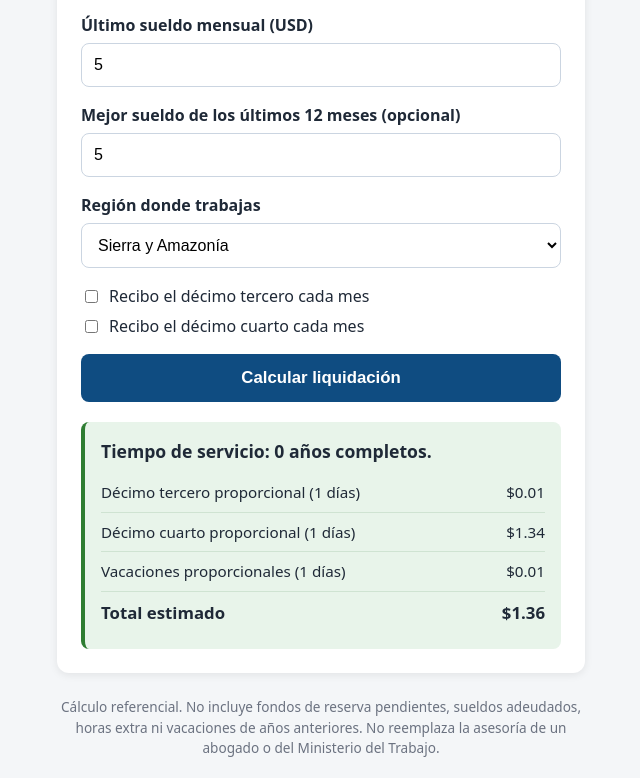
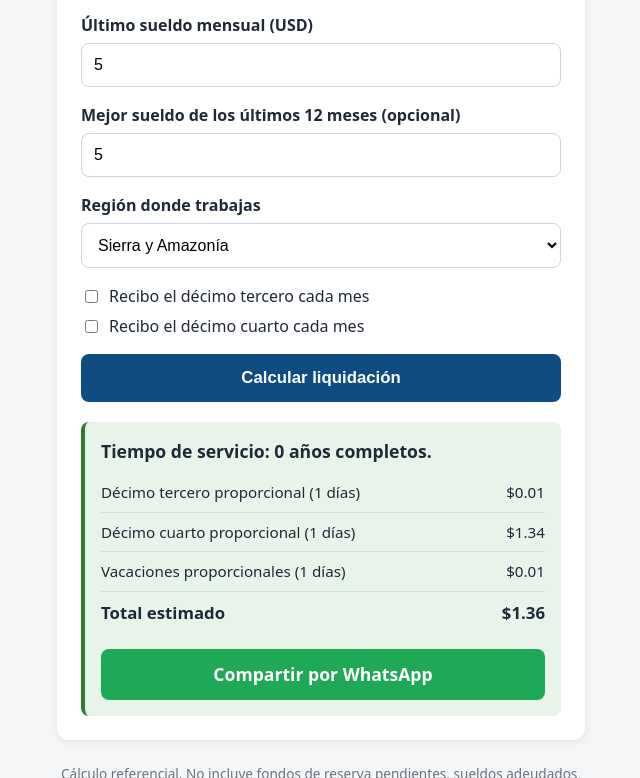
Before and after one commit to camiloalmeida230/calculadoras-ecuador, a plain HTML site: page liquidacion/index.html in a window 1280 px wide. Both pictures are taken after typing "2020-01-15", "2020-01-15", "5", "5" into the empty fields and a click on the button "Calcular liquidación". Shown: the part 528-1306 px from the top of the page, without its empty margins (319-959 px from the left). Drawn offline with Linux system fonts and the light colour scheme.

Commit message:
Boton para compartir liquidacion por WhatsApp

```diff
--- a/liquidacion/calculo.js
+++ b/liquidacion/calculo.js
@@ -1,5 +1,5 @@
 // ===== CONSTANTES =====
-const SBU = 482;                     // Salario básico 2026
+const SBU = 482;                        // Salario básico 2026
 const MS_POR_DIA = 24 * 60 * 60 * 1000; // Milisegundos en un día
 
 // ===== FUNCIONES DE FECHAS =====
@@ -122,6 +122,11 @@ document.getElementById("calcular").addEventListener("click", function () {
     filas = filas + `<tr><td>${concepto.nombre}</td><td>$${concepto.valor.toFixed(2)}</td></tr>`;
   }
 
+  // 7. Preparar el mensaje para compartir por WhatsApp
+  const mensaje = "Calculé mi liquidación laboral en Ecuador: me corresponden aprox. $" + total.toFixed(2) +
+    ". Calcula la tuya gratis aquí: https://calculadoraslaborales.pages.dev/liquidacion/";
+  const enlaceWhatsApp = "https://wa.me/?text=" + encodeURIComponent(mensaje);
+
   resultado.className = "resultado";
   resultado.innerHTML = `
     <p>Tiempo de servicio: ${completos} años completos${hayFraccion ? " y una fracción" : ""}.</p>
@@ -129,5 +134,6 @@ document.getElementById("calcular").addEventListener("click", function () {
       ${filas}
       <tr class="total"><td>Total estimado</td><td>$${total.toFixed(2)}</td></tr>
     </table>
+    <a class="boton-whatsapp" href="${enlaceWhatsApp}" target="_blank" rel="noopener">Compartir por WhatsApp</a>
   `;
 });
--- a/styles.css
+++ b/styles.css
@@ -236,3 +236,21 @@ select {
   font-size: 1.05rem;
   border-bottom: none;
 }
+/* ---------- Añadido en el Paso 21 ---------- */
+
+/* Botón verde para compartir por WhatsApp */
+.boton-whatsapp {
+  display: block;
+  margin-top: 16px;
+  padding: 12px;
+  text-align: center;
+  background: #1fa855;
+  color: white;
+  font-weight: 600;
+  text-decoration: none;
+  border-radius: 8px;
+}
+
+.boton-whatsapp:hover {
+  background: #188c46;
+}
```
